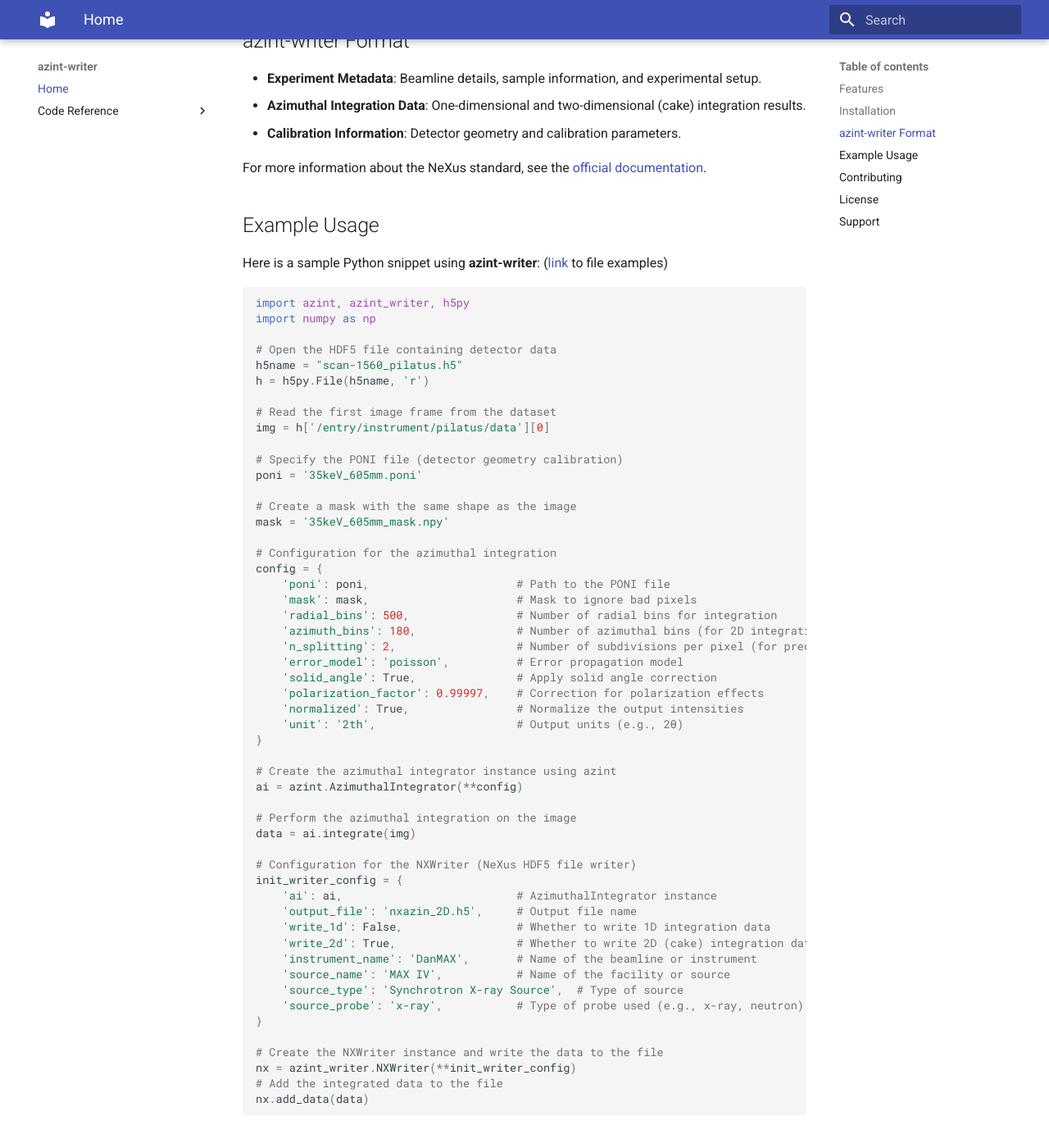
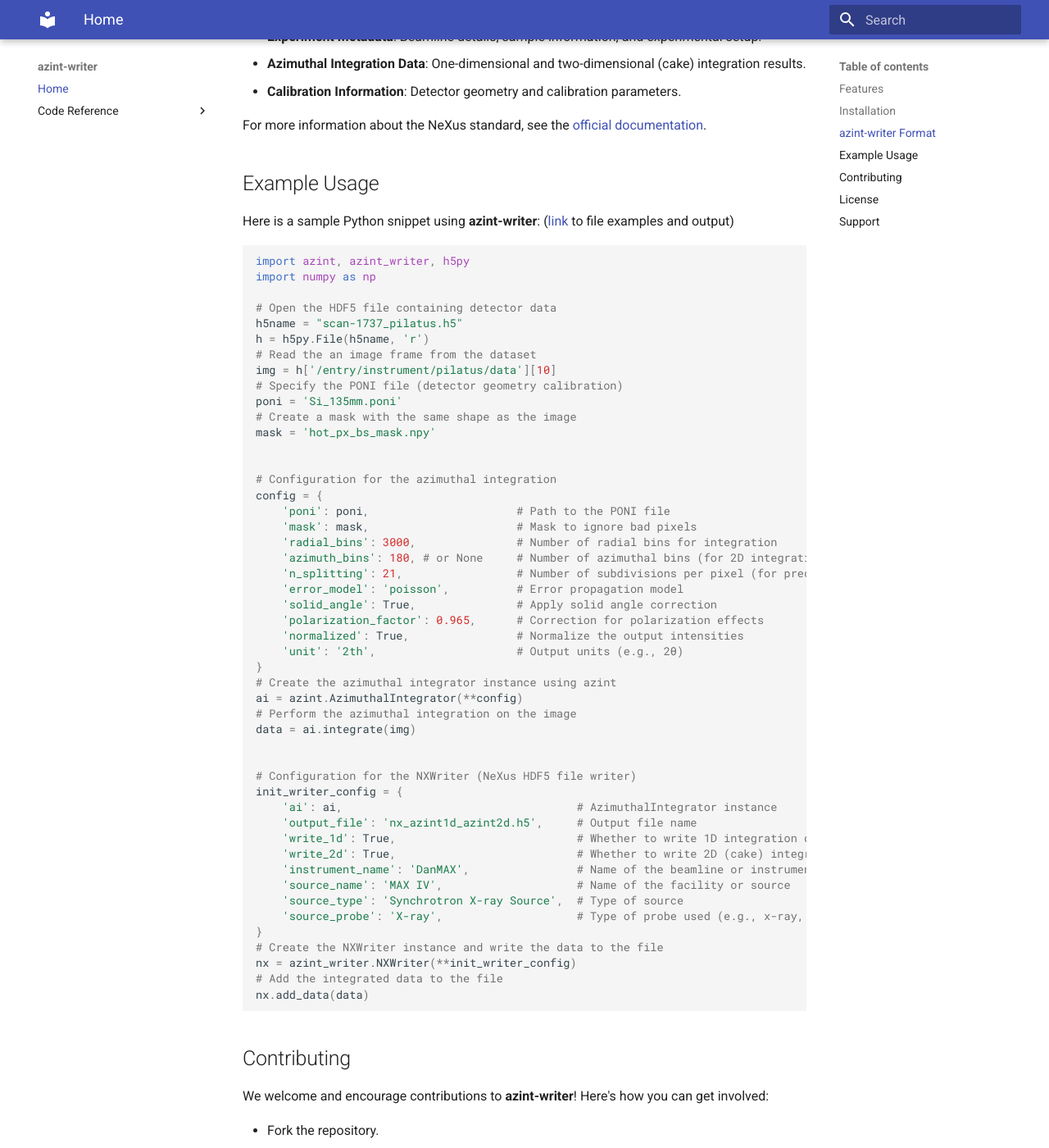
Before and after one commit to maxiv-science/azint_writer, an MkDocs documentation site: the page built from docs/index.md, in a window 1280 px wide and 1400 px high, scrolled down 773 px. Shown: the whole window at 82% size. Built offline with MkDocs 1.6.1 and Material for MkDocs 9.7.7, drawn with Linux system fonts in a browser that asks for light colours; some of the changed text lies outside the part shown.

Commit message:
update doc

````diff
--- a/docs/index.md
+++ b/docs/index.md
@@ -31,57 +31,53 @@
 ## Example Usage
 
 Here is a sample Python snippet using **azint-writer**:
-([link](https://zenodo.org/records/15525054?token=eyJhbGciOiJIUzUxMiJ9.eyJpZCI6IjExNjFhMTJhLWQwMjItNDllMy1iMWJjLTM1MTljZDg0YTFmMCIsImRhdGEiOnt9LCJyYW5kb20iOiI5MGU3ZmVjYzM2ODJkMDdjYWNkMThhMDAyNGM5NzMwOSJ9.Yj-aspIfrIt0QsLvRKcG9AA9Kiyfd2YXdIpwaDnaVZc-ArJRVtXgTh5iPuoiCLC2mv2XmeRrAP8NmzRult8vGw) to file examples)
+([link](https://zenodo.org/records/15744977?token=eyJhbGciOiJIUzUxMiJ9.eyJpZCI6IjQxMTA4MjgzLWQ5ODUtNGE3MS04MGU4LTI4MzgwYzAwNDNlYiIsImRhdGEiOnt9LCJyYW5kb20iOiIzOTI4ZmM1YzRhODgwODI3ZDU0ZGVjYTYxNmViNTg0NyJ9.lt_pXKDYR6t29tGKqcm6huHzvgeqlwc5U5I9TXJ5-LQlL865aGLQE7B6-h6ZS7PLQ7yEGf6M3jV1HacXVpSPiA) to file examples and output)
 
 ```python
 import azint, azint_writer, h5py
 import numpy as np
 
 # Open the HDF5 file containing detector data
-h5name = "scan-1560_pilatus.h5"
+h5name = "scan-1737_pilatus.h5"
 h = h5py.File(h5name, 'r')
+# Read the an image frame from the dataset
+img = h['/entry/instrument/pilatus/data'][10]
+# Specify the PONI file (detector geometry calibration)
+poni = 'Si_135mm.poni'
+# Create a mask with the same shape as the image
+mask = 'hot_px_bs_mask.npy'
 
-# Read the first image frame from the dataset
-img = h['/entry/instrument/pilatus/data'][0]
-
-# Specify the PONI file (detector geometry calibration)
-poni = '35keV_605mm.poni'
-
-# Create a mask with the same shape as the image
-mask = '35keV_605mm_mask.npy'
 
 # Configuration for the azimuthal integration
 config = {
     'poni': poni,                      # Path to the PONI file
     'mask': mask,                      # Mask to ignore bad pixels
-    'radial_bins': 500,                # Number of radial bins for integration
-    'azimuth_bins': 180,               # Number of azimuthal bins (for 2D integration)
-    'n_splitting': 2,                  # Number of subdivisions per pixel (for precision)
+    'radial_bins': 3000,               # Number of radial bins for integration
+    'azimuth_bins': 180, # or None     # Number of azimuthal bins (for 2D integration)
+    'n_splitting': 21,                 # Number of subdivisions per pixel (for precision)
     'error_model': 'poisson',          # Error propagation model
     'solid_angle': True,               # Apply solid angle correction
-    'polarization_factor': 0.99997,    # Correction for polarization effects
+    'polarization_factor': 0.965,      # Correction for polarization effects
     'normalized': True,                # Normalize the output intensities
     'unit': '2th',                     # Output units (e.g., 2θ)
 }
-
 # Create the azimuthal integrator instance using azint
 ai = azint.AzimuthalIntegrator(**config)
-
 # Perform the azimuthal integration on the image
 data = ai.integrate(img)
 
+
 # Configuration for the NXWriter (NeXus HDF5 file writer)
 init_writer_config = {
-    'ai': ai,                          # AzimuthalIntegrator instance
-    'output_file': 'nxazin_2D.h5',     # Output file name
-    'write_1d': False,                 # Whether to write 1D integration data
-    'write_2d': True,                  # Whether to write 2D (cake) integration data
-    'instrument_name': 'DanMAX',       # Name of the beamline or instrument
-    'source_name': 'MAX IV',           # Name of the facility or source
+    'ai': ai,                                   # AzimuthalIntegrator instance
+    'output_file': 'nx_azint1d_azint2d.h5',     # Output file name
+    'write_1d': True,                           # Whether to write 1D integration data
+    'write_2d': True,                           # Whether to write 2D (cake) integration data (False if azimuth_bins is None)
+    'instrument_name': 'DanMAX',                # Name of the beamline or instrument
+    'source_name': 'MAX IV',                    # Name of the facility or source
     'source_type': 'Synchrotron X-ray Source',  # Type of source
-    'source_probe': 'x-ray',           # Type of probe used (e.g., x-ray, neutron)
+    'source_probe': 'X-ray',                    # Type of probe used (e.g., x-ray, neutron)
 }
-
 # Create the NXWriter instance and write the data to the file
 nx = azint_writer.NXWriter(**init_writer_config)
 # Add the integrated data to the file
````
Also changed, not shown: other parts of docs/index.md (+2 -2 lines).
